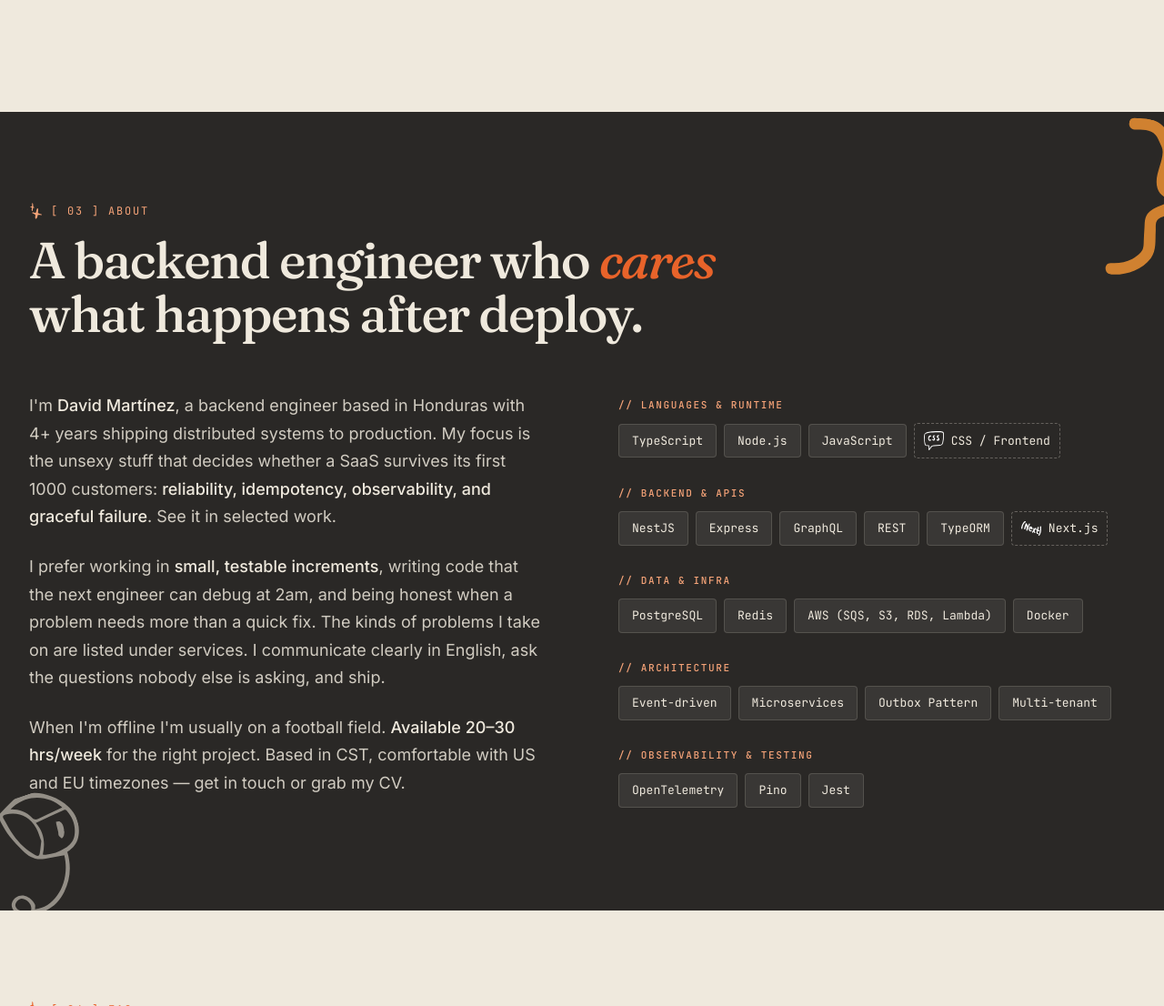
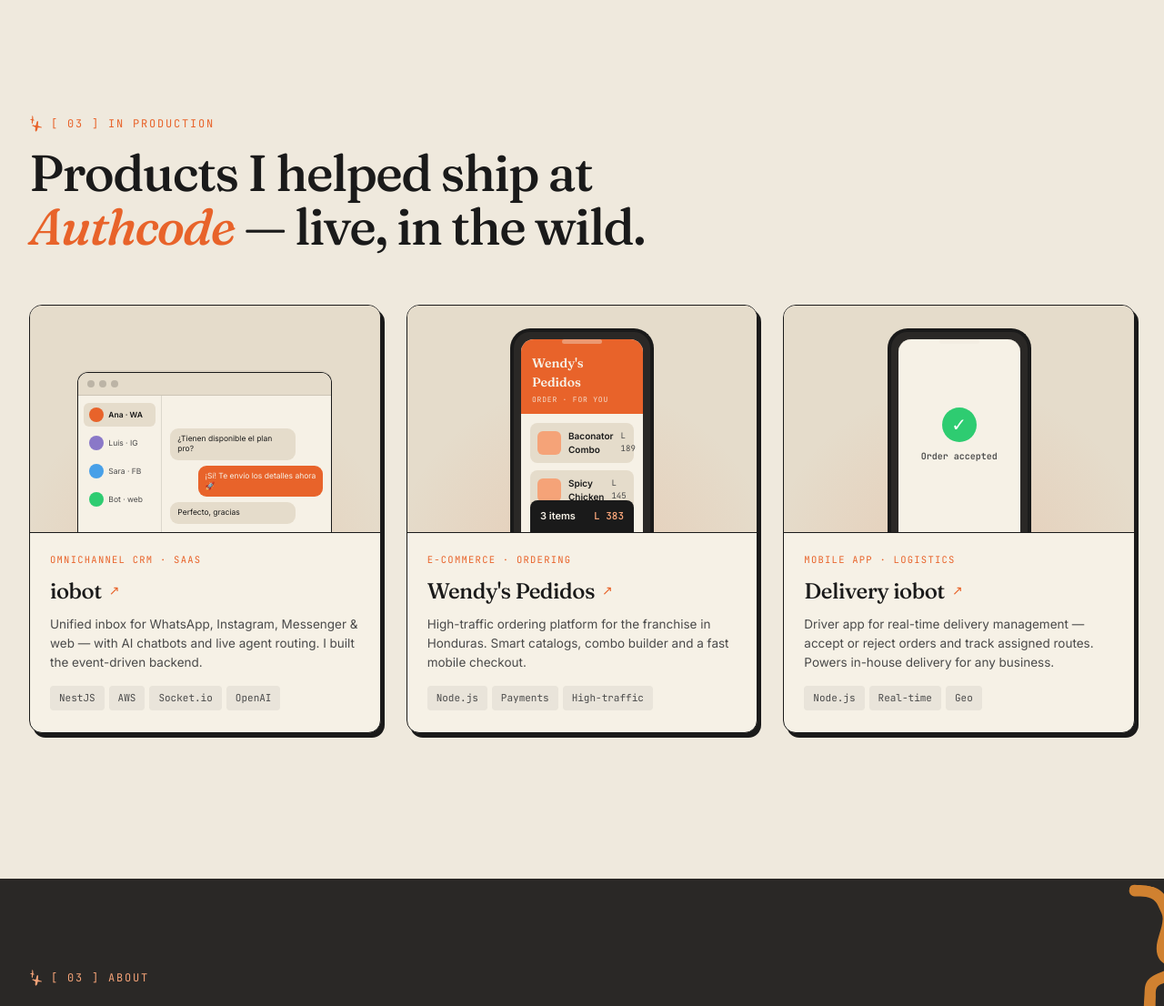
Before and after one commit to DavidMrtz8/portfolio, an Astro site: page / in a window 1280 px wide. Shown: the part 4000-5106 px from the top of the page at 91% size. Built offline with nearby package versions, Linux system fonts and the light colour scheme; Astro itself is replaced by a stand-in of ours.

Commit message:
Add Products component and include on index
Introduce a new Products.astro component to showcase live products (iobot CRM, Wendy's Pedidos, Delivery iobot) with animated mockups, responsive grid layout, and scoped styles. The component imports a star SVG for the section label and includes product metadata/tags. Also update src/pages/index.astro to import and render the new <Products /> section on the homepage.

```diff
--- /dev/null
+++ b/src/components/Products.astro
@@ -0,0 +1,374 @@
+---
+import star from "../assets/svg/star.svg?url";
+---
+
+<section class="section" id="products" style="padding-top: 64px;">
+  <div class="container">
+    <div class="section-label">
+      <span class="label-star" style={`-webkit-mask-image: url(${star}); mask-image: url(${star});`}></span>
+      [ 03 ] In production
+    </div>
+    <h2 class="section-title">Products I helped ship at <em>Authcode</em> — live, in the wild.</h2>
+
+<div class="products-grid">
+
+      <!-- iobot CRM -->
+      <a href="https://iobot.chat/" target="_blank" rel="noopener" class="product-card">
+        <div class="product-stage">
+          <div class="crm">
+            <div class="crm-bar"><span class="d"></span><span class="d"></span><span class="d"></span></div>
+            <div class="crm-body">
+              <div class="crm-list">
+                <div class="crm-conv active"><span class="av" style="background:#e8632a"></span>Ana · WA</div>
+                <div class="crm-conv"><span class="av" style="background:#8a78c8"></span>Luis · IG</div>
+                <div class="crm-conv"><span class="av" style="background:#48a0e8"></span>Sara · FB</div>
+                <div class="crm-conv"><span class="av" style="background:#2ecc71"></span>Bot · web</div>
+              </div>
+              <div class="crm-chat">
+                <div class="crm-msg">¿Tienen disponible el plan pro?</div>
+                <div class="crm-msg bot">¡Sí! Te envío los detalles ahora 🚀</div>
+                <div class="crm-msg">Perfecto, gracias</div>
+              </div>
+            </div>
+          </div>
+        </div>
+        <div class="product-meta">
+          <div class="product-kicker">Omnichannel CRM · SaaS</div>
+          <div class="product-name">iobot <span class="ext">↗</span></div>
+          <p class="product-desc">Unified inbox for WhatsApp, Instagram, Messenger &amp; web — with AI chatbots and live agent routing. I built the event-driven backend.</p>
+          <div class="product-tags">
+            <span class="service-tag">NestJS</span>
+            <span class="service-tag">AWS</span>
+            <span class="service-tag">Socket.io</span>
+            <span class="service-tag">OpenAI</span>
+          </div>
+        </div>
+      </a>
+
+      <!-- Wendy's Pedidos -->
+      <a href="https://ordenar.wendys.hn/catalogs/for-you" target="_blank" rel="noopener" class="product-card">
+        <div class="product-stage">
+          <div class="phone">
+            <div class="phone-screen">
+              <div class="ord-head">Wendy's Pedidos<small>Order · for you</small></div>
+              <div class="ord-list">
+                <div class="ord-item"><span class="thumb"></span><span class="nm">Baconator Combo</span><span class="pr">L 189</span></div>
+                <div class="ord-item"><span class="thumb"></span><span class="nm">Spicy Chicken</span><span class="pr">L 145</span></div>
+                <div class="ord-item"><span class="thumb"></span><span class="nm">Frosty</span><span class="pr">L 49</span></div>
+              </div>
+              <div class="ord-cart"><span>3 items</span><span class="total">L 383</span></div>
+            </div>
+          </div>
+        </div>
+        <div class="product-meta">
+          <div class="product-kicker">E-commerce · ordering</div>
+          <div class="product-name">Wendy's Pedidos <span class="ext">↗</span></div>
+          <p class="product-desc">High-traffic ordering platform for the franchise in Honduras. Smart catalogs, combo builder and a fast mobile checkout.</p>
+          <div class="product-tags">
+            <span class="service-tag">Node.js</span>
+            <span class="service-tag">Payments</span>
+            <span class="service-tag">High-traffic</span>
+          </div>
+        </div>
+      </a>
+
+      <!-- Delivery iobot -->
+      <a href="https://delivery.iobot.chat/118666?t_id=f572f86a-d711-465c-9ff4-9f7780555980" target="_blank" rel="noopener" class="product-card">
+        <div class="product-stage">
+          <div class="phone">
+            <div class="phone-screen">
+              <div class="drv-head">Deliveries<span class="online">online</span></div>
+              <div class="drv-order">
+                <div class="badge">New order · #4821</div>
+                <div class="addr">Col. Trejo, 4ta calle, casa #12</div>
+                <div class="dist">2.4 km · ~9 min</div>
+                <div class="drv-actions">
+                  <span class="drv-btn reject">Reject</span>
+                  <span class="drv-btn accept">Accept</span>
+                </div>
+              </div>
+              <div class="drv-done">
+                <span class="tick">✓</span>
+                <span class="txt">Order accepted</span>
+              </div>
+            </div>
+          </div>
+        </div>
+        <div class="product-meta">
+          <div class="product-kicker">Mobile app · logistics</div>
+          <div class="product-name">Delivery iobot <span class="ext">↗</span></div>
+          <p class="product-desc">Driver app for real-time delivery management — accept or reject orders and track assigned routes. Powers in-house delivery for any business.</p>
+          <div class="product-tags">
+            <span class="service-tag">Node.js</span>
+            <span class="service-tag">Real-time</span>
+            <span class="service-tag">Geo</span>
+          </div>
+        </div>
+      </a>
+
+    </div>
+  </div>
+</section>
+
+<style>
+  .label-star {
+    width: 14px;
+    height: 18px;
+    background-color: var(--accent);
+    -webkit-mask-position: center;
+    -webkit-mask-repeat: no-repeat;
+    -webkit-mask-size: contain;
+    mask-position: center;
+    mask-repeat: no-repeat;
+    mask-size: contain;
+    display: block;
+  }
+
+  .products-grid {
+      display: grid;
+      grid-template-columns: repeat(3, 1fr);
+      gap: 28px;
+    }
+    .product-card {
+      display: flex;
+      flex-direction: column;
+      text-decoration: none;
+      color: var(--ink);
+      background: var(--paper);
+      border: 1.5px solid var(--ink);
+      border-radius: 14px;
+      overflow: hidden;
+      transition: transform 0.25s ease, box-shadow 0.25s ease;
+      box-shadow: 4px 5px 0 var(--ink);
+    }
+    .product-card:hover {
+      transform: translateY(-5px);
+      box-shadow: 7px 10px 0 var(--ink);
+    }
+    .product-stage {
+      position: relative;
+      height: 250px;
+      background: var(--bg-soft);
+      border-bottom: 1.5px solid var(--ink);
+      overflow: hidden;
+      display: flex;
+      align-items: flex-end;
+      justify-content: center;
+    }
+    .product-stage::before {
+      content: '';
+      position: absolute;
+      inset: 0;
+      background:
+        radial-gradient(circle at 50% 120%, rgba(232,99,42,0.14), transparent 60%);
+    }
+    .product-meta { padding: 22px 22px 24px; }
+    .product-kicker {
+      font-family: 'JetBrains Mono', monospace;
+      font-size: 10.5px;
+      text-transform: uppercase;
+      letter-spacing: 0.12em;
+      color: var(--accent);
+      margin-bottom: 8px;
+    }
+    .product-name {
+      font-family: 'Fraunces', serif;
+      font-size: 24px;
+      font-weight: 500;
+      letter-spacing: -0.02em;
+      margin-bottom: 8px;
+      display: flex;
+      align-items: center;
+      gap: 8px;
+    }
+    .product-name .ext { font-size: 14px; color: var(--accent); transition: transform 0.2s; }
+    .product-card:hover .product-name .ext { transform: translate(2px, -2px); }
+    .product-desc {
+      font-size: 13.5px;
+      color: var(--ink-soft);
+      line-height: 1.55;
+      margin-bottom: 16px;
+    }
+    .product-tags { display: flex; flex-wrap: wrap; gap: 5px; }
+
+    /* Phone frame */
+    .phone {
+      width: 158px;
+      height: 224px;
+      background: var(--card-dark);
+      border: 4px solid var(--ink);
+      border-bottom: none;
+      border-radius: 22px 22px 0 0;
+      padding: 8px 8px 0;
+      position: relative;
+      z-index: 1;
+    }
+    .phone::before {
+      content: '';
+      position: absolute;
+      top: 8px;
+      left: 50%;
+      transform: translateX(-50%);
+      width: 44px;
+      height: 5px;
+      background: rgba(239,233,221,0.4);
+      border-radius: 3px;
+      z-index: 3;
+    }
+    .phone-screen {
+      width: 100%;
+      height: 100%;
+      background: var(--paper);
+      border-radius: 14px 14px 0 0;
+      overflow: hidden;
+      position: relative;
+      font-family: 'Inter', sans-serif;
+    }
+
+    /* Wendy's ordering mockup */
+    .ord-head {
+      background: var(--accent);
+      color: var(--paper);
+      padding: 16px 12px 10px;
+      font-family: 'Fraunces', serif;
+      font-size: 14px;
+      font-weight: 600;
+    }
+    .ord-head small { display: block; font-family: 'JetBrains Mono', monospace; font-size: 8px; font-weight: 400; opacity: 0.85; letter-spacing: 0.1em; text-transform: uppercase; margin-top: 2px; }
+    .ord-list { padding: 10px; display: flex; flex-direction: column; gap: 8px; }
+    .ord-item {
+      display: flex;
+      align-items: center;
+      gap: 8px;
+      background: var(--bg-soft);
+      border-radius: 8px;
+      padding: 7px 8px;
+      font-size: 10px;
+      opacity: 0;
+      animation: ordIn 8s ease-in-out infinite;
+    }
+    .ord-item .thumb { width: 26px; height: 26px; border-radius: 6px; background: var(--accent-soft); flex-shrink: 0; }
+    .ord-item .nm { flex: 1; font-weight: 600; color: var(--ink); }
+    .ord-item .pr { font-family: 'JetBrains Mono', monospace; font-size: 9px; color: var(--ink-soft); }
+    .ord-item:nth-child(1) { animation-delay: 0.3s; }
+    .ord-item:nth-child(2) { animation-delay: 1.5s; }
+    .ord-item:nth-child(3) { animation-delay: 2.7s; }
+    @keyframes ordIn {
+      0% { opacity: 0; transform: translateX(-10px); }
+      7% { opacity: 1; transform: translateX(0); }
+      88% { opacity: 1; transform: translateX(0); }
+      100% { opacity: 0; }
+    }
+    .ord-cart {
+      position: absolute;
+      left: 10px; right: 10px; bottom: 0;
+      background: var(--ink);
+      color: var(--paper);
+      border-radius: 8px 8px 0 0;
+      padding: 9px 11px;
+      display: flex;
+      justify-content: space-between;
+      align-items: center;
+      font-size: 11px;
+      font-weight: 600;
+    }
+    .ord-cart .total { font-family: 'JetBrains Mono', monospace; color: var(--accent-soft); }
+
+    /* Delivery driver mockup */
+    .drv-head {
+      background: var(--card-dark);
+      color: var(--paper);
+      padding: 16px 12px 10px;
+      font-size: 11px;
+      font-weight: 600;
+      display: flex;
+      align-items: center;
+      justify-content: space-between;
+    }
+    .drv-head .online { display: inline-flex; align-items: center; gap: 5px; font-family: 'JetBrains Mono', monospace; font-size: 8px; font-weight: 400; }
+    .drv-head .online::before { content: ''; width: 6px; height: 6px; border-radius: 50%; background: #2ecc71; box-shadow: 0 0 0 3px rgba(46,204,113,0.25); }
+    .drv-order {
+      margin: 10px;
+      background: var(--bg-soft);
+      border: 1px solid rgba(26,26,26,0.15);
+      border-radius: 10px;
+      padding: 11px;
+      animation: drvCard 7s ease-in-out infinite;
+    }
+    .drv-order .badge { font-family: 'JetBrains Mono', monospace; font-size: 8px; text-transform: uppercase; letter-spacing: 0.1em; color: var(--accent); margin-bottom: 6px; }
+    .drv-order .addr { font-size: 10.5px; font-weight: 600; line-height: 1.35; margin-bottom: 4px; color: var(--ink); }
+    .drv-order .dist { font-size: 9px; color: var(--ink-muted); font-family: 'JetBrains Mono', monospace; margin-bottom: 9px; }
+    .drv-actions { display: flex; gap: 6px; }
+    .drv-btn { flex: 1; text-align: center; font-size: 9.5px; font-weight: 600; padding: 7px 0; border-radius: 6px; }
+    .drv-btn.accept { background: var(--accent); color: var(--paper); animation: drvPulse 7s ease-in-out infinite; }
+    .drv-btn.reject { background: transparent; border: 1px solid rgba(26,26,26,0.25); color: var(--ink-soft); }
+    @keyframes drvCard {
+      0% { opacity: 0; transform: translateY(-12px) scale(0.97); }
+      8% { opacity: 1; transform: translateY(0) scale(1); }
+      55% { opacity: 1; transform: translateY(0) scale(1); }
+      65% { opacity: 0.55; transform: translateY(0) scale(0.99); }
+      72% { opacity: 1; transform: translateY(0) scale(1); }
+      92% { opacity: 1; }
+      100% { opacity: 0; transform: translateY(-6px); }
+    }
+    @keyframes drvPulse {
+      58%, 70% { background: #2a8a4a; }
+      62% { transform: scale(0.94); }
+    }
+    .drv-done {
+      position: absolute;
+      inset: 0;
+      background: var(--paper);
+      display: flex;
+      flex-direction: column;
+      align-items: center;
+      justify-content: center;
+      gap: 8px;
+      opacity: 0;
+      animation: drvDone 7s ease-in-out infinite;
+    }
+    .drv-done .tick { width: 38px; height: 38px; border-radius: 50%; background: #2ecc71; color: #fff; display: flex; align-items: center; justify-content: center; font-size: 20px; }
+    .drv-done .txt { font-size: 10px; font-weight: 600; font-family: 'JetBrains Mono', monospace; color: var(--ink-soft); }
+    @keyframes drvDone {
+      0%, 64% { opacity: 0; }
+      70% { opacity: 1; }
+      90% { opacity: 1; }
+      100% { opacity: 0; }
+    }
+
+    /* iObot CRM dashboard mockup (browser) */
+    .crm {
+      width: 280px;
+      background: var(--paper);
+      border: 1.5px solid var(--ink);
+      border-bottom: none;
+      border-radius: 12px 12px 0 0;
+      overflow: hidden;
+      z-index: 1;
+      box-shadow: 0 -2px 0 rgba(0,0,0,0.04);
+    }
+    .crm-bar { display: flex; align-items: center; gap: 5px; padding: 8px 10px; background: var(--bg-soft); border-bottom: 1px solid rgba(26,26,26,0.12); }
+    .crm-bar .d { width: 8px; height: 8px; border-radius: 50%; background: var(--ink-muted); opacity: 0.45; }
+    .crm-body { display: grid; grid-template-columns: 92px 1fr; height: 150px; }
+    .crm-list { border-right: 1px solid rgba(26,26,26,0.12); padding: 8px 6px; display: flex; flex-direction: column; gap: 5px; }
+    .crm-conv { display: flex; align-items: center; gap: 5px; padding: 5px 6px; border-radius: 6px; font-size: 8.5px; color: var(--ink-soft); }
+    .crm-conv .av { width: 16px; height: 16px; border-radius: 50%; flex-shrink: 0; }
+    .crm-conv.active { background: var(--bg-soft); color: var(--ink); font-weight: 600; }
+    .crm-conv .ch { width: 5px; height: 5px; border-radius: 50%; flex-shrink: 0; }
+    .crm-chat { padding: 9px; display: flex; flex-direction: column; gap: 6px; justify-content: flex-end; }
+    .crm-msg { max-width: 82%; font-size: 8.5px; line-height: 1.35; padding: 6px 8px; border-radius: 9px; background: var(--bg-soft); color: var(--ink); opacity: 0; animation: crmMsg 8s ease-in-out infinite; }
+    .crm-msg.bot { align-self: flex-end; background: var(--accent); color: var(--paper); }
+    .crm-msg:nth-child(1) { animation-delay: 0.5s; }
+    .crm-msg:nth-child(2) { animation-delay: 2s; }
+    .crm-msg:nth-child(3) { animation-delay: 3.6s; }
+    @keyframes crmMsg {
+      0% { opacity: 0; transform: translateY(6px); }
+      8% { opacity: 1; transform: translateY(0); }
+      90% { opacity: 1; }
+      100% { opacity: 0; }
+    }
+
+    @media (max-width: 900px) {
+      .products-grid { grid-template-columns: 1fr; max-width: 380px; margin: 0 auto; }
+    }
+</style>
--- a/src/pages/index.astro
+++ b/src/pages/index.astro
@@ -3,6 +3,7 @@ import Layout from '../layouts/Layout.astro';
 import Header from '../components/Header.astro';
 import Services from '../components/Services.astro';
 import Projects from '../components/Projects.astro';
+import Products from '../components/Products.astro';
 import About from '../components/About.astro';
 import FAQ from '../components/FAQ.astro';
 import Contact from '../components/Contact.astro';
@@ -13,6 +14,7 @@ import Footer from '../components/Footer.astro';
 	<Header />
 	<Services />
 	<Projects />
+	<Products />
 	<About />
 	<FAQ />
 	<Contact />
```
